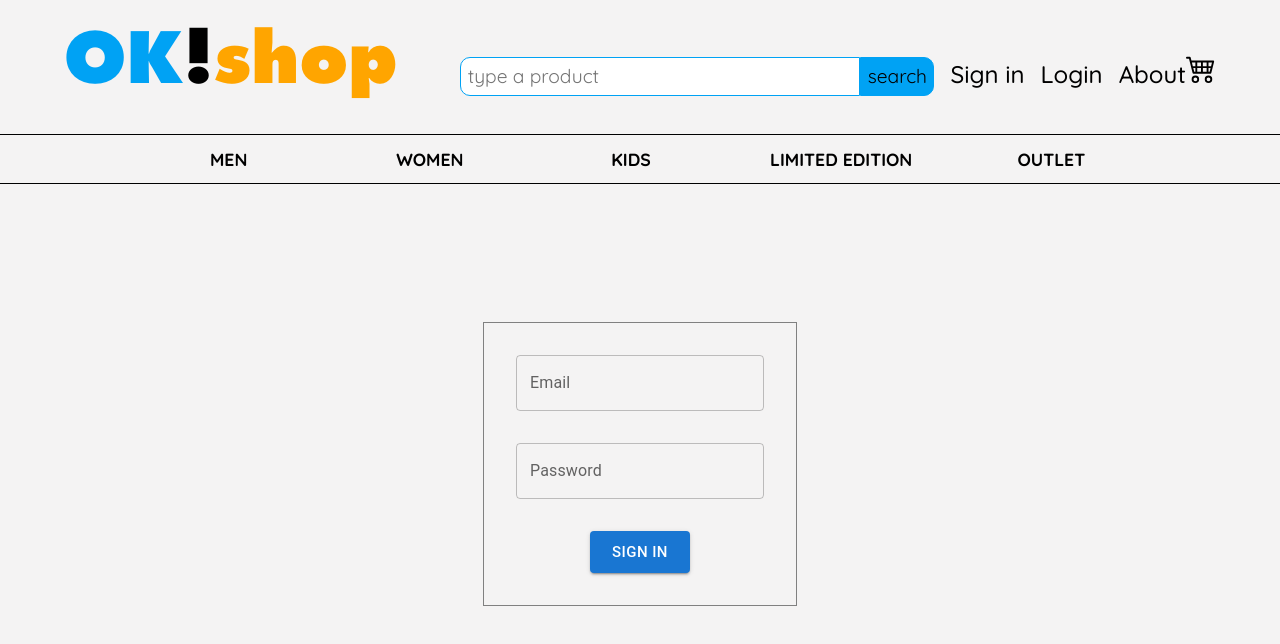
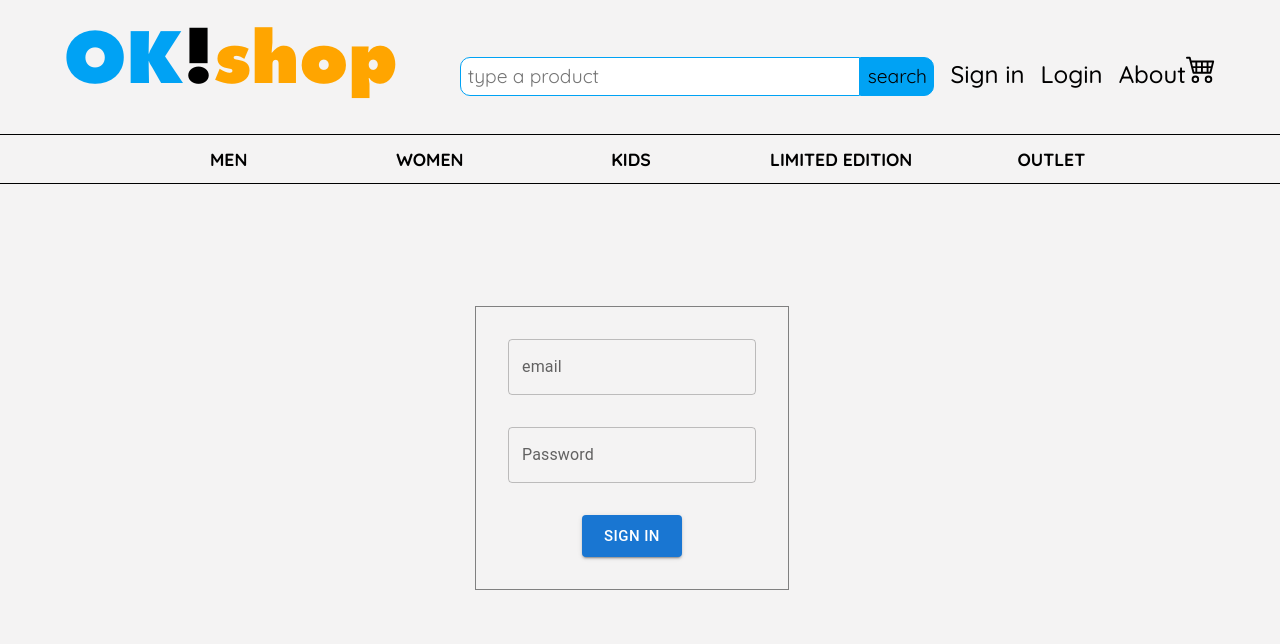
Before and after one commit to damszal/okshop, a React (Vite) app: page /login in a window 1280 px wide. Shown: the top 644 px of the page. Built offline with nearby package versions, Linux system fonts and the light colour scheme; a web font is replaced by a local one.

Commit message:
testing formik module

```diff
--- a/src/pages/Login.jsx
+++ b/src/pages/Login.jsx
@@ -1,5 +1,6 @@
 import React, {useState} from 'react'
 import axios from 'axios'
+import { useFormik } from 'formik';
 
 import {Grid,TextField, Button,
 } from '@mui/material'
@@ -9,8 +10,17 @@ function Login() {
   const [email, setEmail] = useState('')
   const [password, setPassword] = useState('')
   const [loginMsg, setLoginMsg] = useState('')
+  const formik = useFormik({
+    initialValues: {
+      email: '',
+      pass: '',
+    },
+    onSubmit: values => {
+      alert(JSON.stringify(values, null, 2));
+    },
+  });
 
-  const login = (e) => {
+  const login = (e,email,password) => {
     e.preventDefault();
     axios.post('http://127.0.0.1:5173/log/loged', {
       username : email,
@@ -25,10 +35,11 @@ function Login() {
     })
   }
 
+
   return (
     <Grid
     container
-    spacing={0}
+    spacing={2}
     direction="column"
     alignItems="center"
     justifyContent="center"
@@ -39,16 +50,18 @@ function Login() {
       <Grid container direction="column" alignItems="center" justify="center">
         <TextField
           variant="outlined"
-          label="Email"
+          label="email"
           fullWidth
           style={{ marginBottom: "2em" }}
-          type="text"
+          // type="text"
           name="email"
           id="email"
-          onChange={(e)=>{
-            setEmail(e.target.value)
-          }}
-
+          type="email"
+          value={formik.values.email}
+          onChange={
+            formik.handleChange
+          // }
+        }
         />
 
         <TextField
@@ -57,15 +70,23 @@ function Login() {
           fullWidth
           style={{ marginBottom: "2em" }}
           type="text"
-          name="password"
-          id="password"
-          onChange={(e)=>{
-            setPassword(e.target.value)
-          }}
+          name="pass"
+          id="pass"
+          value={formik.values.pass}
+          onChange={
+            formik.handleChange
+          }
+
 
         />
 
-        <Button size="large" variant="contained" color="primary" type='submit' onClick={login}>
+        <Button size="large" variant="contained" color="primary" type='submit' onClick={(e)=>{
+              formik.handleSubmit()
+              // ??! double checking before pass to database
+              setEmail(()=>{return formik.values.email})
+              setPassword(()=>{return formik.values.pass})
+              login(e, email, password);
+        }}>
           sign in
         </Button>
         <p>
@@ -74,8 +95,7 @@ function Login() {
       </Grid>
     </Grid>
   </Grid>
-
-
+  )}
 
 
 // formik and yup module are still instaled
@@ -140,7 +160,7 @@ function Login() {
 //       </Grid>
 //     </Grid>
 //   </Grid>
-  )
-}
+
+
 
 export default Login
```
